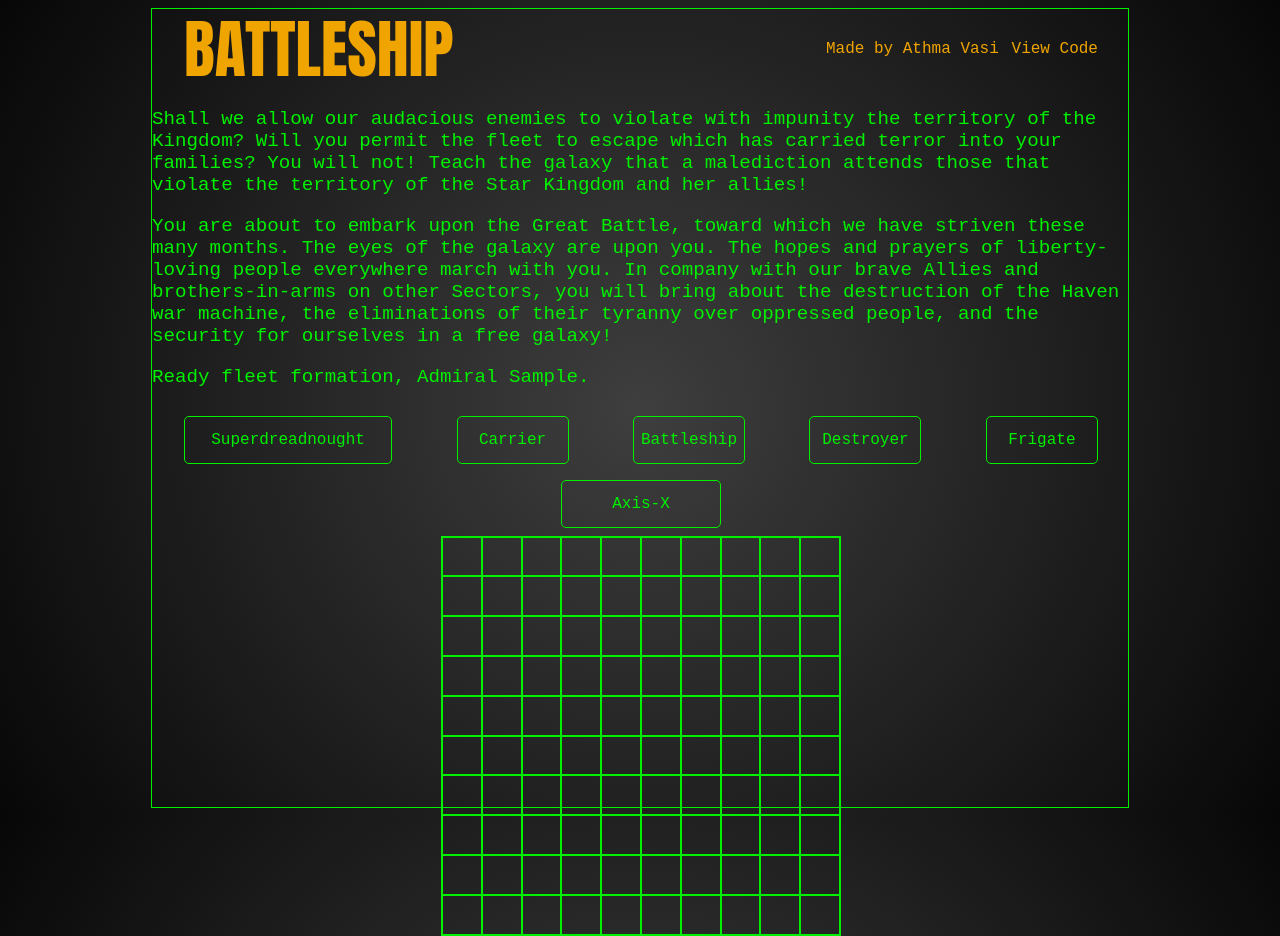
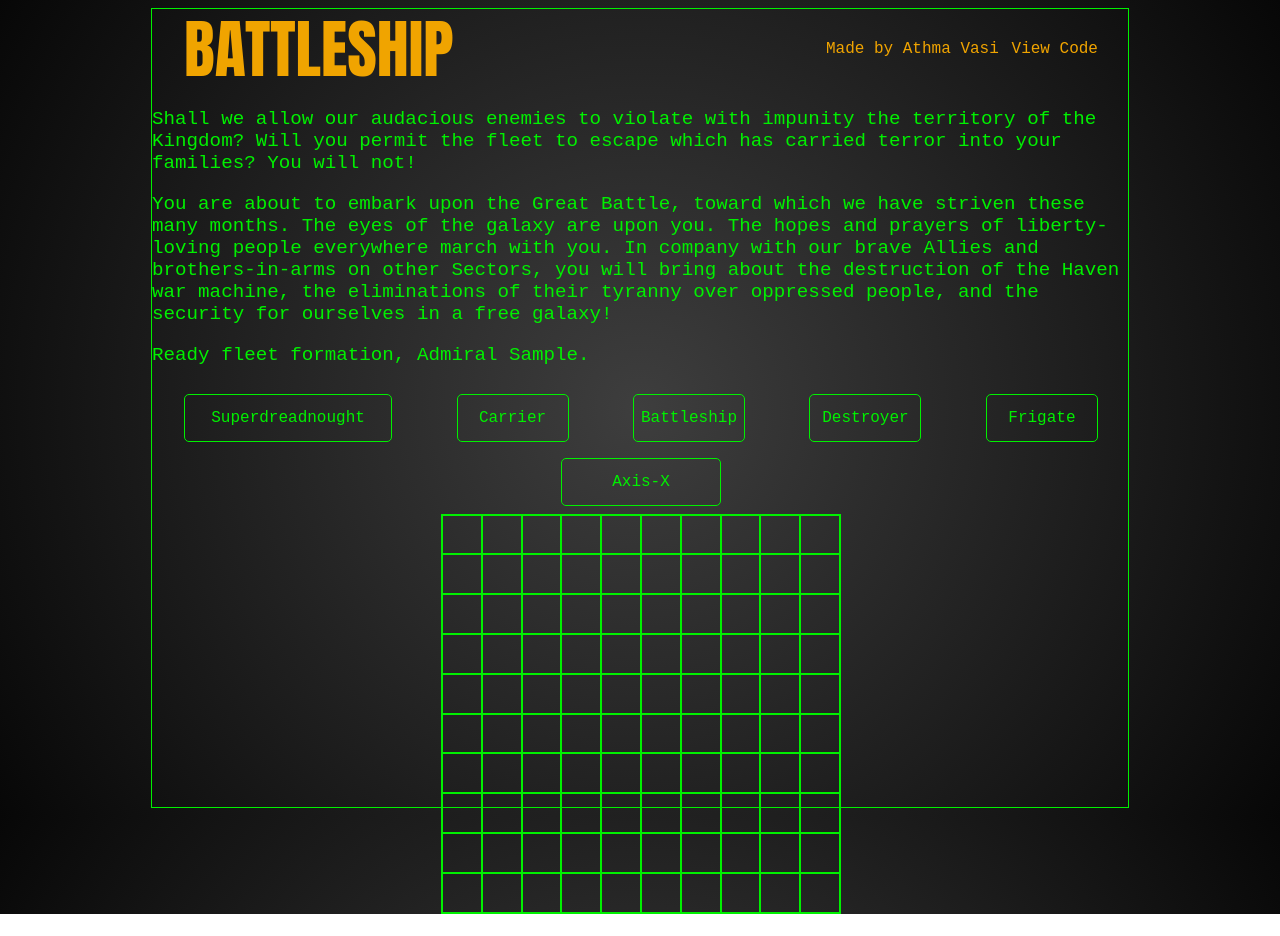
Before and after one commit to Athma-Vasi/Battleship, a website built with Parcel: page src/index.html in a window 1280 px wide. Both pictures are taken after typing "Sample" into the empty fields and a click on the button "Enter". After the commit the page ends 914 px from the top, so only its background shows below. Built offline with nearby package versions, Linux system fonts and the light colour scheme.

```diff
--- a/src/components/renderPlayerInfoScreen.ts
+++ b/src/components/renderPlayerInfoScreen.ts
@@ -16,7 +16,7 @@
 
 	pipe(
 		addTextToElem(
-			`Shall we allow our audacious enemies to violate with impunity the territory of the Kingdom? Will you permit the fleet to escape which has carried terror into your families? You will not! Teach the galaxy that a malediction attends those that violate the territory of the Star Kingdom and her allies!`
+			`Shall we allow our audacious enemies to violate with impunity the territory of the Kingdom? Will you permit the fleet to escape which has carried terror into your families? You will not!`
 		),
 		appendElemToParent(infoScreenContainer)
 	)(elemCreator('p')(['infoScreen-preBattleMssg']))
```
Also changed, not shown: README.md, dist/index.html, 11 other files.
